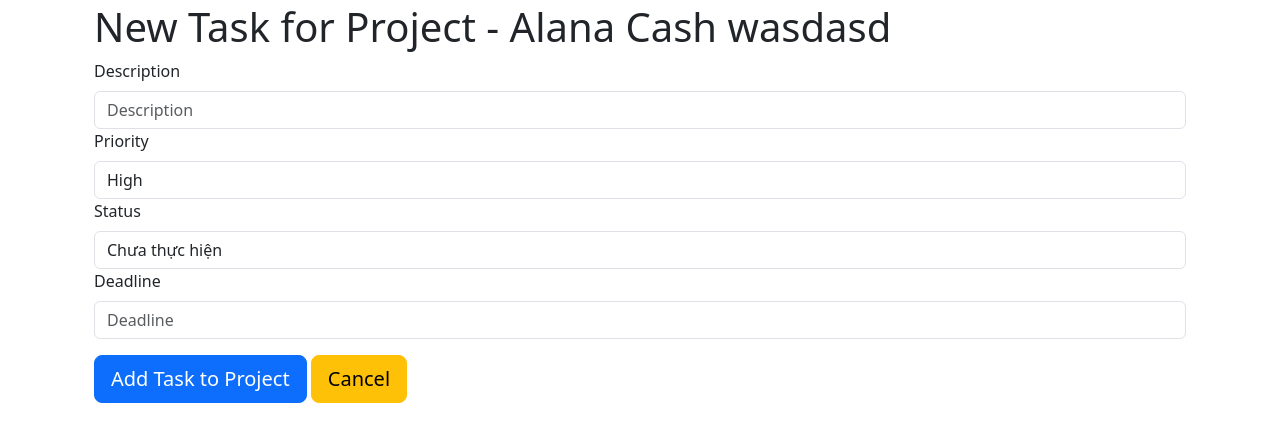
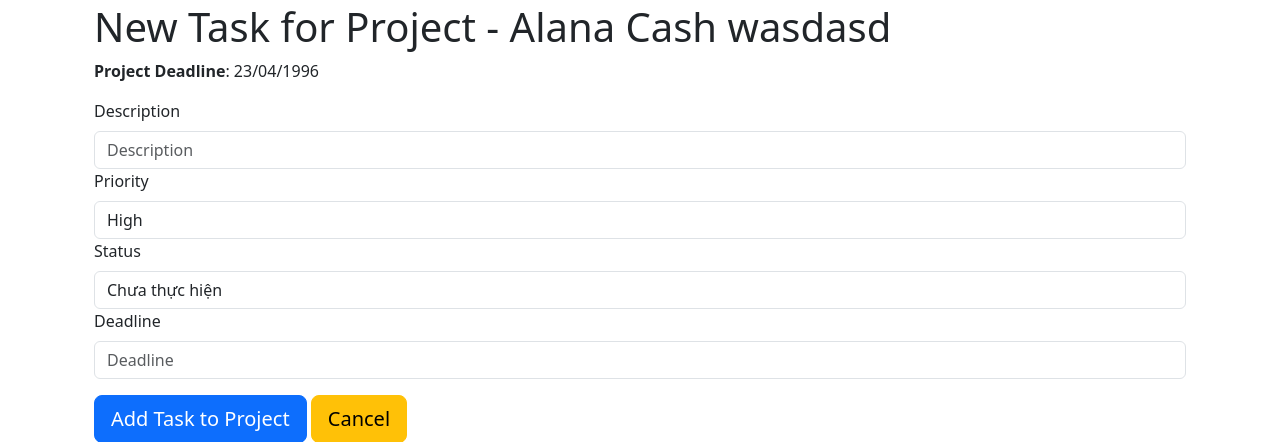
Before and after one commit to TaQuangKhoi/Learn-Flask, a Flask app: page /new_task/1 in a window 1280 px wide. Shown: the part 53-495 px from the top of the page. Run offline with Flask 3, Linux system fonts and the light colour scheme; a user stored in the database is signed in; some libraries are stand-ins or nearby versions.

Commit message:
Update UI

```diff
--- a/mynewweb2/templates/new-task.html
+++ b/mynewweb2/templates/new-task.html
@@ -23,6 +23,7 @@
                     <h1>
                         New Task for Project - {{ project.name }}
                     </h1>
+                    <p><b>Project Deadline</b>: {{ project.deadline.strftime("%d/%m/%Y") }}</p>
                 {% else %}
                     <h1>New Task</h1>
                 {% endif %}
--- a/mynewweb2/templates/project_detail.html
+++ b/mynewweb2/templates/project_detail.html
@@ -19,6 +19,7 @@
 {% block content %}
     <div class="container">
         <h1>Project: <span class="fw-bold">{{ project.name }}</span></h1>
+        <p>Project Deadline: {{ project.deadline.strftime("%d/%m/%Y") }}</p>
         <a class="btn btn-primary my-2" href="/new_task/{{ project.project_id }}">Create Task</a>
         <table class="table table-striped table-bordered table-hover">
             <thead>
```
